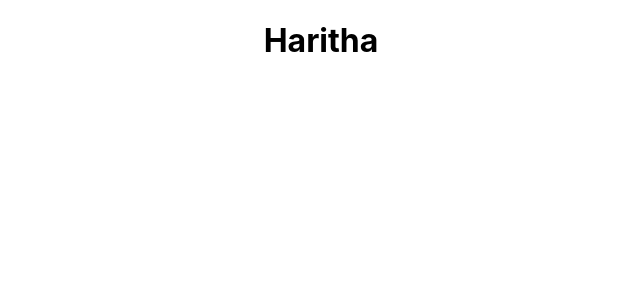
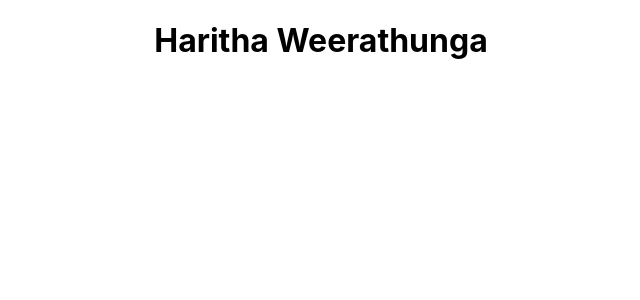
Before and after one commit to HarithaWeerathunga/queuemanagement, a React (Create React App) app: page / in a window 1280 px wide. Shown: the top 300 px of the page, without its empty margins (319-959 px from the left). Built offline with nearby package versions, Linux system fonts and the light colour scheme.

Commit message:
appjs changes

```diff
--- a/src/App.js
+++ b/src/App.js
@@ -4,7 +4,7 @@ import './App.css';
 function App() {
   return (
     <div className="App">
-      <h1>Haritha</h1>
+      <h1>Haritha Weerathunga</h1>
     </div>
   );
 }
```
